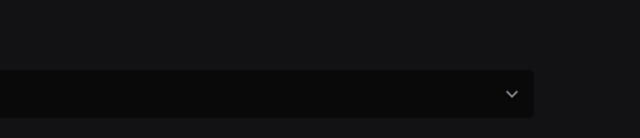
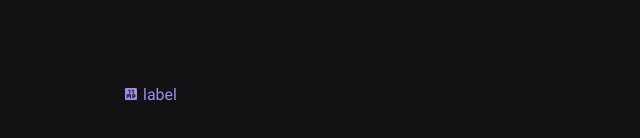
Before and after one commit to victoroliveira13/tamplate-frontend, a React (Create React App) app: page / in a window 1280 px wide. Shown: the part 306-444 px from the top of the page, without its empty margins (490-1130 px from the left). Built offline with nearby package versions, Linux system fonts and the light colour scheme.

Commit message:
feat: component LinkButton

```diff
--- /dev/null
+++ b/src/Components/Form/LinkButton/index.tsx
@@ -0,0 +1,26 @@
+import React from 'react';
+
+import { Container } from './styles';
+
+interface IPropsLinkButton {
+  to: string,
+  label: string,
+  leftIcon?: any,
+  variant?: 'primary' | 'secondary' | 'tertiary',
+}
+
+const LinkButton: React.FC<IPropsLinkButton> = ({
+  to,
+  label,
+  leftIcon,
+  variant,
+}) => {
+  return (
+    <Container to={to} variant={variant}>
+      <>{leftIcon}</>
+      <span>{label}</span>
+    </Container>
+  );
+}
+
+export default LinkButton;
--- /dev/null
+++ b/src/Components/Form/LinkButton/styles.ts
@@ -0,0 +1,61 @@
+import { Link } from 'react-router-dom';
+import styled from 'styled-components';
+
+interface IProps {
+  variant?: string,
+}
+
+export const Container = styled(Link)<IProps>`
+  position: absolute;
+  display: flex;
+  align-items: center;
+
+  &:hover {
+    span::before {
+      width: 100%;
+      height: 1px;
+    }
+  }
+  span {
+    color:
+      ${props => (props.variant === 'primary' || props.variant == null) ?
+        props.theme.colors['rocketseat-light'] :
+        props => props.variant === 'secondary' ?
+        props.theme.colors['text-support'] :
+        props => props.variant === 'tertiary' ?
+        props.theme.colors['placeholder'] : ''
+      };
+    font-size: ${props => props.theme.typography.fontSizes.md};
+    cursor: pointer;
+    transition: border 0.2s ease 0s;
+    border: 0px solid transparent;
+    ${props => (props.variant == 'primary' || props.variant == null) ?
+      `&::before {
+        content: "";
+        position: absolute;
+        left: 0;
+        bottom: -1px;
+        width: 0px;
+        height: 1px;
+        transition: width 0.2s ease 0s;
+        background-color: ${props.theme.colors['rocketseat-light']};
+      }` :
+      props.variant === 'secondary' ?
+      `&:hover{
+        color: ${props.theme.colors['text-title']};
+      }` :
+      props.variant === 'tertiary' ?
+      `&:hover{
+        color: ${props.theme.colors['text-support']};
+      }` : ''
+    }
+  }
+  svg {
+    color:
+      ${props => (props.variant === 'primary' || props.variant == null) ?
+        props.theme.colors['rocketseat-light'] :
+        props.theme.colors['placeholder']
+      };
+    margin-right: ${props => props.theme.spaces.xs};
+  }
+`;
--- a/src/pages/Home/index.tsx
+++ b/src/pages/Home/index.tsx
@@ -1,16 +1,15 @@
 import React from 'react';
+import LinkButton from '../../Components/Form/LinkButton';
+import TextField from '../../Components/Form/TextField';
+import { Md11Mp } from 'react-icons/md'
 
 import { Container } from './styles';
 
-//options autocomplete
-import { loadLists } from './data';
-import SelectionField from '../../Components/Form/SelectionField';
-const Data = loadLists();
 
 const Home: React.FC = () => {
   return (
     <Container>
-      <SelectionField  data={Data}/>
+      <LinkButton to='/' label='label' leftIcon={<Md11Mp />} />
     </Container>
   );
 }
```
